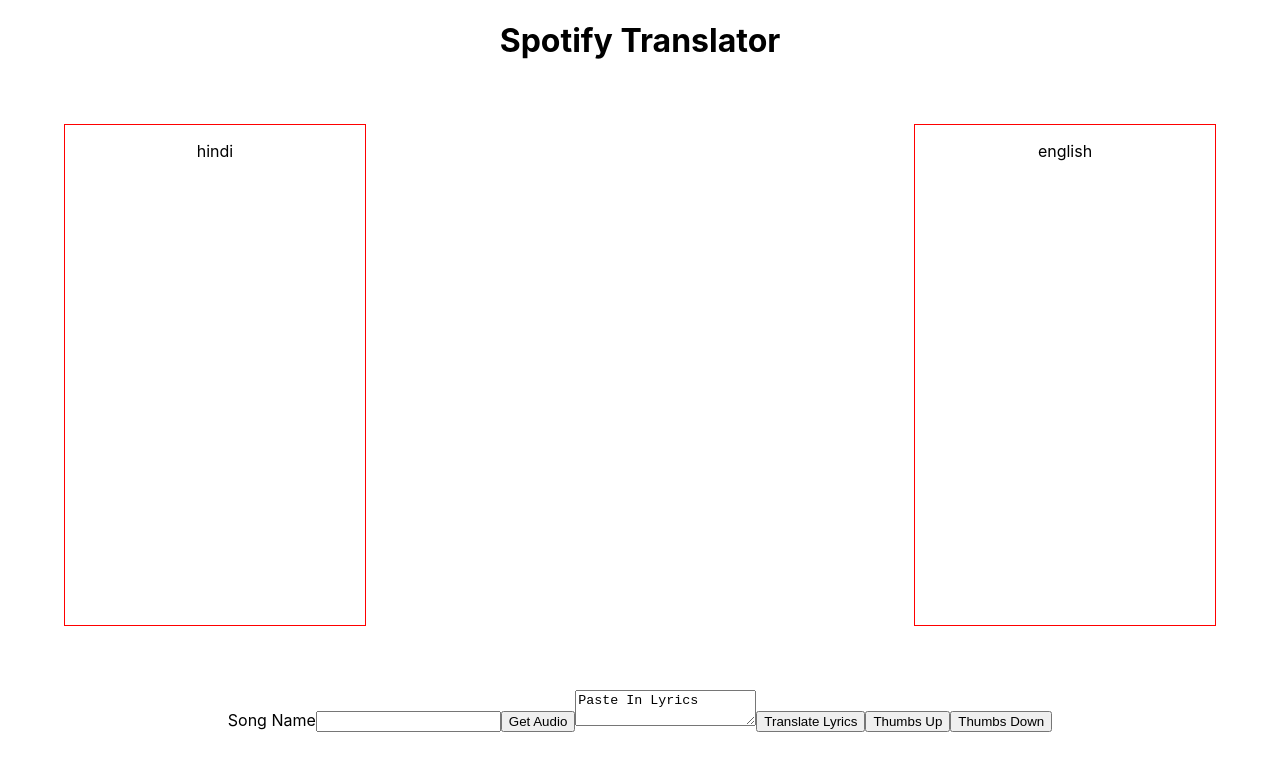
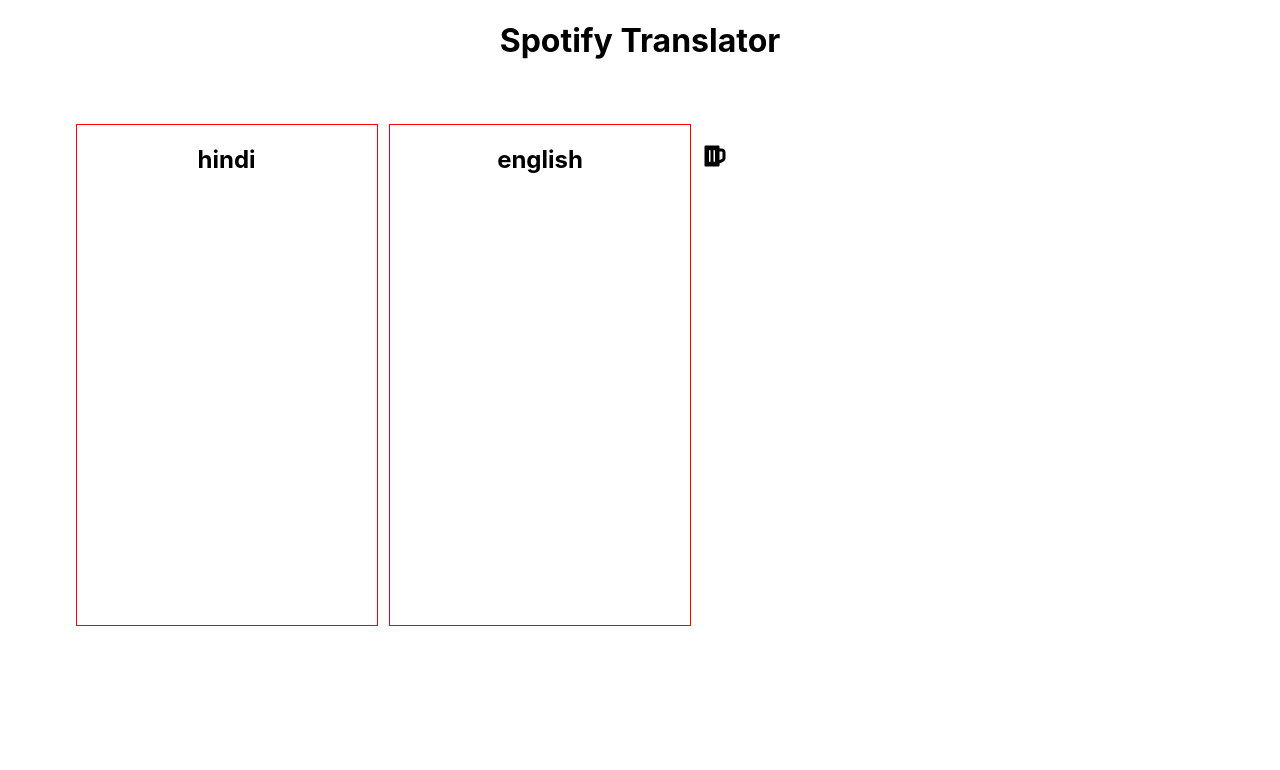
Before and after one commit to team-green-8-26/spotify-translator, a React (Create React App) app in the folder spotify-translator/: page / in a window 1280 px wide. Shown: the top 770 px of the page. Built offline with nearby package versions, Linux system fonts and the light colour scheme; the HTML template or start-up script is replaced by a standard one.

Commit message:
added flag container

```diff
--- a/spotify-translator/package.json
+++ b/spotify-translator/package.json
@@ -8,6 +8,7 @@
     "@testing-library/user-event": "^13.5.0",
     "react": "^18.2.0",
     "react-dom": "^18.2.0",
+    "react-icons": "^4.10.1",
     "react-scripts": "5.0.1",
     "web-vitals": "^2.1.4"
   },
--- a/spotify-translator/src/assets/css/body-container.css
+++ b/spotify-translator/src/assets/css/body-container.css
@@ -1,5 +1,5 @@
 .body-container {
     display: flex;
     margin: 5%;
-    justify-content: space-between;
+    gap: 1%;
 }
--- /dev/null
+++ b/spotify-translator/src/assets/css/flag-container.css
@@ -0,0 +1,3 @@
+.flag-container {
+    justify-content: center;
+}
--- a/spotify-translator/src/components/BodyContainer.jsx
+++ b/spotify-translator/src/components/BodyContainer.jsx
@@ -1,17 +1,17 @@
 import React, {useState, useEffect} from 'react';
 import '../assets/css/body-container.css';
 import LyricsContainer from './LyricsContainer';
-import SampleAPIInteractions from './SampleAPIInteractions';
+import PlayerContainer from './PlayerContainer';
+import FlagContainer from './FlagContainer';
 
 function BodyContainer(){
     return (
-        <>
-            <div className='body-container'>
-                <LyricsContainer language={"hindi"}/>
-                <LyricsContainer language={"english"}/>
-            </div>
-            <SampleAPIInteractions />
-        </>
+        <div className='body-container'>
+            <PlayerContainer />
+            <LyricsContainer language={"hindi"}/>
+            <LyricsContainer language={"english"}/>
+            <FlagContainer />
+        </div>
     )
 }
 
--- /dev/null
+++ b/spotify-translator/src/components/FlagContainer.jsx
@@ -0,0 +1,13 @@
+import React, {useState, useEffect} from 'react';
+import '../assets/css/lyrics-container.css';
+import { FaBeer } from 'react-icons/fa';
+
+function FlagContainer(props){
+    return (
+        <div className='flag-container'>
+            <h2><FaBeer /></h2>
+        </div>
+    )
+}
+
+export default FlagContainer;
--- a/spotify-translator/src/components/LyricsContainer.jsx
+++ b/spotify-translator/src/components/LyricsContainer.jsx
@@ -2,9 +2,10 @@
 import '../assets/css/lyrics-container.css';
 
 function LyricsContainer(props){
+
     return (
         <div className='lyrics-container'>
-            <p>{props.language}</p>
+            <h2>{props.language}</h2>
         </div>
     )
 }
--- /dev/null
+++ b/spotify-translator/src/components/PlayerContainer.jsx
@@ -0,0 +1,13 @@
+import React, {useState, useEffect} from 'react';
+import '../assets/css/player-container.css';
+
+function PlayerContainer(props){
+
+    return (
+        <div className='player-container'>
+            <p>{props.language}</p>
+        </div>
+    )
+}
+
+export default PlayerContainer;
--- a/spotify-translator/src/components/SampleAPIInteractions.jsx
+++ /dev/null
@@ -1,15 +0,0 @@
-import React from 'react';
-
-export default function SampleAPIInteractions() {
-    return <ls>
-        <label for="songname">Song Name</label>
-        <input type="text" id="songname"></input>
-        <button>Get Audio</button>
-
-        <textarea>Paste In Lyrics</textarea>
-        <button>Translate Lyrics</button>
-
-        <button>Thumbs Up</button>
-        <button>Thumbs Down</button>
-    </ls>
-}
```
Also changed, not shown: spotify-translator/src/assets/css/player-container.css (added), 1 other file (tests, documents, lock files or other folders).
